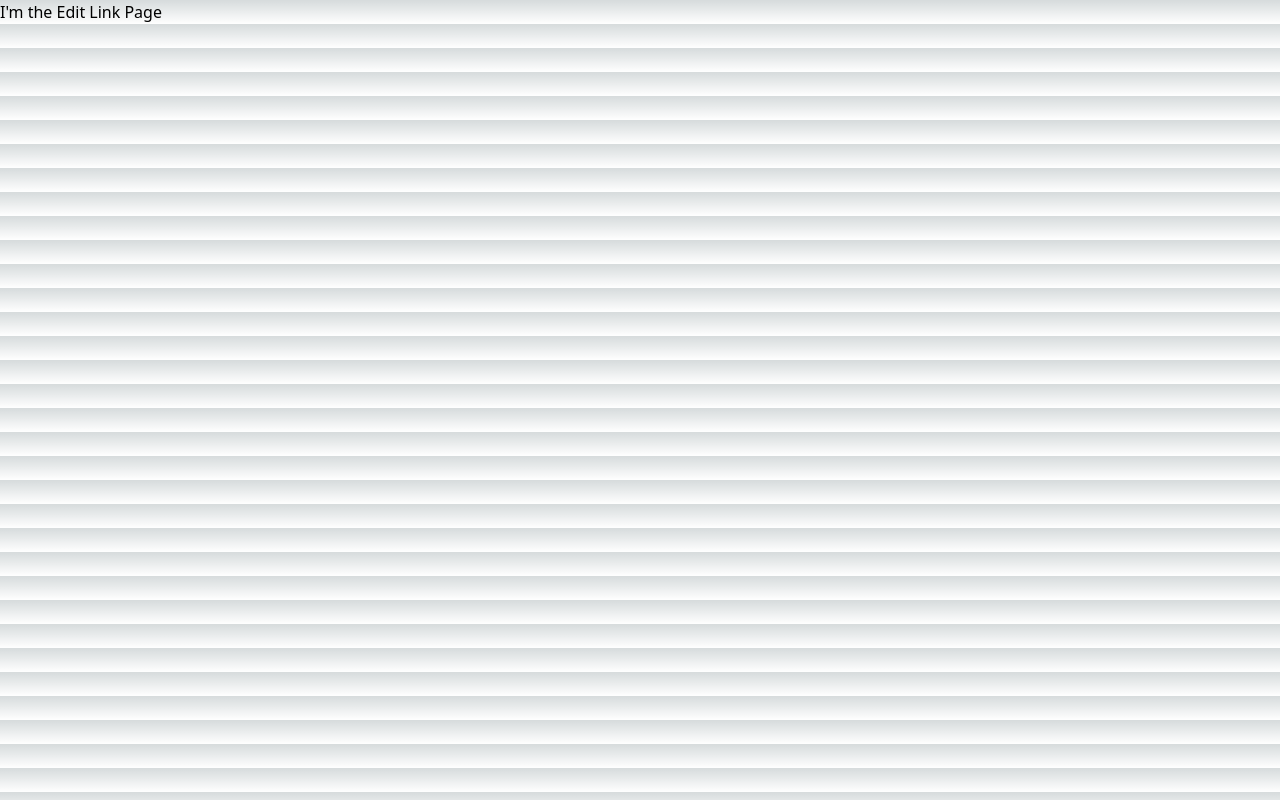
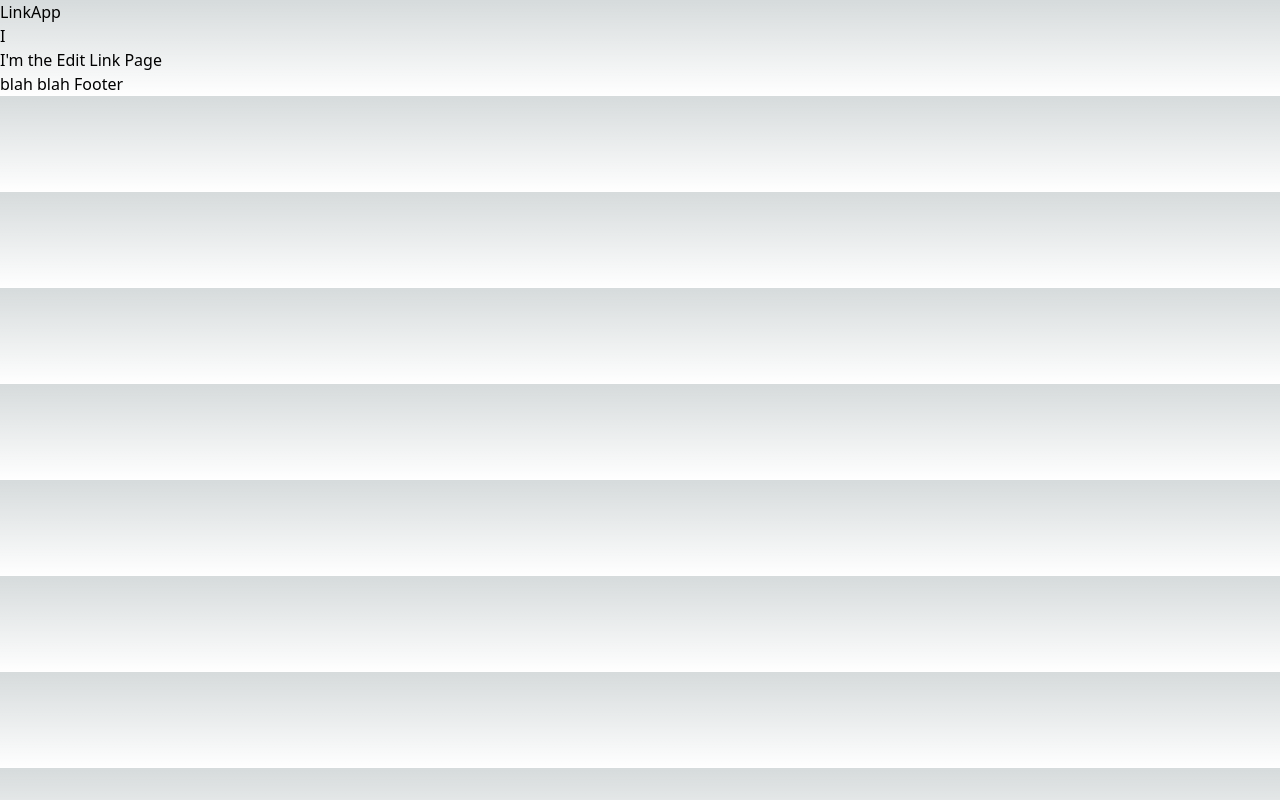
Before and after one commit to CPHris/LinkAppPlus, a Next.js app: page /user/1/edit/1 in a window 1280 px wide. Built offline with nearby package versions, Linux system fonts and the light colour scheme; no server answers; the database is empty.

Commit message:
layout navbar fetching data

```diff
--- /dev/null
+++ b/src/components/Layout/Footer.tsx
@@ -0,0 +1,12 @@
+import * as React from 'react';
+
+export interface IFooterProps {
+}
+
+export default function Footer (props: IFooterProps) {
+  return (
+    <div>
+      blah blah Footer
+    </div>
+  );
+}
--- /dev/null
+++ b/src/components/Layout/NavBar.tsx
@@ -0,0 +1,44 @@
+import { User } from '@/types/User';
+import Link from 'next/link';
+import * as React from 'react';
+import { useState } from 'react';
+
+export interface INavBarProps {
+  username: string,
+  email: string;
+}
+
+export default function NavBar (props: INavBarProps) {
+  const [isDropDownMenuVisible, setIsDropDownMenuVisible] = useState(false);
+  const { username, email } = props;
+  const toggleDropDownMenu = () => {
+    setIsDropDownMenuVisible(prevState => !prevState);
+  };
+  return (
+    <div>
+      <div>LinkApp</div>
+      <div onClick={toggleDropDownMenu}>{username[0].toUpperCase()}</div>
+      {isDropDownMenuVisible && <DropDownMenu username={username} email={email} onclick={toggleDropDownMenu} />}
+    </div>
+  );
+}
+interface IDropDownMenuProps {
+  username: string,
+  email: string;
+  onclick: () => void;
+}
+function DropDownMenu (props: IDropDownMenuProps) {
+  const { username, email, onclick } = props;
+  return (
+    <div>
+      <div>
+        <div>{username}</div>
+        <div>{email}</div>
+      </div>
+      <div>
+        <Link href={`/user/${username}/profile`} onClick={onclick}>Settings</Link>
+        <Link href='/login'>Logout</Link>
+      </div>
+    </div>
+  );
+}
--- /dev/null
+++ b/src/components/Layout/index.tsx
@@ -0,0 +1,34 @@
+import { User } from '@/types/User';
+import { useRouter } from 'next/router';
+import * as React from 'react';
+import { useEffect, useState } from 'react';
+import NavBar from './NavBar';
+import Footer from './Footer';
+
+export interface ILayoutProps {
+  children?: React.ReactNode;
+}
+
+export default function Layout (props: ILayoutProps) {
+  const [user, setUser] = useState('I');
+  const [email, setEmail] = useState('');
+  const router = useRouter();
+  const { username } = router.query;
+
+  useEffect(() => {
+    (async () => {
+      const response = await fetch(`http://localhost:3000/api/user?username=${username}`);
+      const payload = await response.json();
+      setUser(payload.user.username);
+      setEmail(payload.user.email);
+    })();
+  }, []);
+
+  return (
+    <div>
+      <NavBar username={user} email={email} />
+      {props.children}
+      <Footer />
+    </div>
+  );
+}
--- a/src/pages/_app.tsx
+++ b/src/pages/_app.tsx
@@ -1,6 +1,20 @@
-import '@/styles/globals.css'
-import type { AppProps } from 'next/app'
+import Layout from '@/components/Layout';
+import '@/styles/globals.css';
+import type { AppProps } from 'next/app';
+import { useRouter } from 'next/router';
 
-export default function App({ Component, pageProps }: AppProps) {
-  return <Component {...pageProps} />
+export default function App ({ Component, pageProps }: AppProps) {
+  const router = useRouter();
+  const isUserPage = router.pathname.match(/^\/user\/\[\w+\]($|\/)/);
+  return (
+    <>
+      {isUserPage ? (
+        <Layout>
+          <Component {...pageProps} />
+        </Layout>
+      ) : <Component {...pageProps} />
+      }
+    </>
+
+  );
 }
--- a/src/pages/login/index.tsx
+++ b/src/pages/login/index.tsx
@@ -12,7 +12,7 @@ export default function LoginPage (props: ILoginPageProps) {
       </div>
       <Link href='/register'>I don't have an account</Link>
       <br></br>
-      <Link href='/user/asljdfh'>Take me to my user page</Link>
+      <Link href='/user/patata'>Take me to my user page</Link>
     </>
   );
 }
--- a/src/pages/register/index.tsx
+++ b/src/pages/register/index.tsx
@@ -12,7 +12,7 @@ export default function RegisterPage (props: IRegisterPageProps) {
       </div>
       <Link href='/login'>I already have an account</Link>
       <br></br>
-      <Link href='/user/akjsdfhj'>Create user and log in</Link>
+      <Link href='/user/patata'>Create user and log in</Link>
     </>
   );
 }
```
